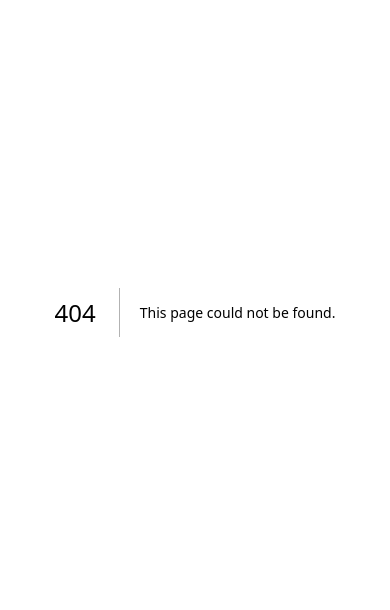
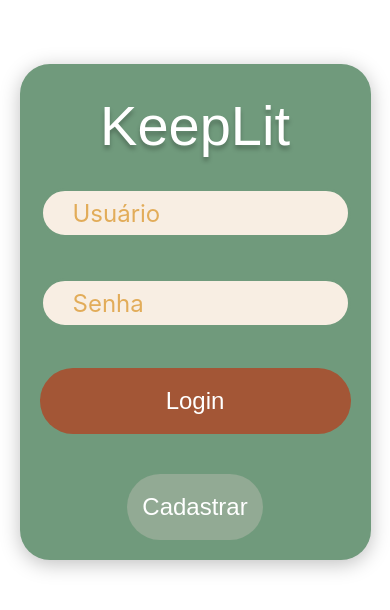
Before and after one commit to nogueiraluiz/modelagem-2024-3, a Next.js app in the folder site-fontEnd/keeplit/: page /login in a window 390 px wide. Before the commit this address had no page. Shown: the part 110-720 px from the top of the page. Built offline with nearby package versions, Linux system fonts and the light colour scheme.

Commit message:
Login e Cadastro (responsivos)

```diff
--- /dev/null
+++ b/site-fontEnd/keeplit/src/app/cadastro/index.tsx
@@ -0,0 +1,6 @@
+import React from 'react';
+import ReactDOM from 'react-dom';
+import CadastroPage from './page';
+import './styles.css';
+
+ReactDOM.render(<CadastroPage />, document.getElementById('root'));
--- /dev/null
+++ b/site-fontEnd/keeplit/src/app/cadastro/page.tsx
@@ -0,0 +1,28 @@
+import React from 'react';
+import './styles.css';
+
+const CadastroPage: React.FC = () => {
+  return (
+    <div className="login-container">
+      <div className="image-preview"></div>
+      <h1>KeepLit</h1>
+      <form className="login-form">
+        <div className="form-group">
+          <input type="text" id="username" name="username" placeholder="Usuário" required />
+        </div>
+        <div className="form-group">
+          <input type="email" id="email" name="email" placeholder="Email" required />
+        </div>
+        <div className="form-group">
+          <input type="password" id="password" name="password" placeholder="Senha" required />
+        </div>
+        <div className="form-group">
+          <input type="password" id="confirm-password" name="confirm-password" placeholder="Confirmar Senha" required />
+        </div>
+        <button type="submit" className="register-button">Cadastrar</button>
+      </form>
+    </div>
+  );
+};
+
+export default CadastroPage;
--- /dev/null
+++ b/site-fontEnd/keeplit/src/app/cadastro/styles.css
@@ -0,0 +1,149 @@
+body {
+  margin: 0;
+  padding: 0;
+  background-color: white;
+  min-height: 100vh;
+  display: flex;
+  justify-content: center;
+  align-items: center;
+  font-family: 'Poppins', sans-serif;
+}
+
+.login-container {
+  width: 90%;
+  max-width: 1379px;
+  height: auto;
+  background: #709A7C;
+  border-radius: 30px;
+  padding: 40px;
+  box-shadow: 0 4px 20px rgba(0, 0, 0, 0.25);
+  display: flex;
+  flex-direction: column;
+  align-items: center;
+  justify-content: center;
+}
+
+h1 {
+  font-size: 4.5rem;
+  color: white;
+  text-align: center;
+  margin-bottom: 20px;
+  font-weight: 400;
+  text-shadow: 0 4px 4px rgba(0, 0, 0, 0.25);
+}
+
+h2 {
+  font-size: 2.5rem;
+  color: #5B5B5B;
+  text-align: center;
+  margin-bottom: 60px;
+  font-weight: 300;
+}
+
+.form-group {
+  width: 100%;
+  max-width: 521px;
+  height: auto;
+  margin-bottom: 40px;
+  color: #E2AC59;
+}
+
+.form-group input {
+  width: 100%;
+  height: 60px; /* Ajustar a altura dos inputs */
+  border: 3px solid #709A7C;
+  border-radius: 35px;
+  font-size: 1.75rem;
+  padding: 0 30px;
+  color: #E2AC59;
+  font-family: 'Inter', sans-serif;
+  font-style: normal;
+  font-weight: 400;
+  line-height: 1.5;
+  background-color: #F8EEE3;
+}
+
+.form-group input::placeholder {
+  color: #E2AC59;
+}
+
+.button-container {
+  display: flex;
+  flex-direction: column;
+  align-items: center;
+  gap: 20px;
+  margin-top: 40px;
+}
+
+.login-button {
+  width: 100%;
+  max-width: 335px;
+  height: auto;
+  background: #92AA94;
+  color: white;
+  border: none;
+  border-radius: 35px;
+  font-size: 1.75rem;
+  cursor: pointer;
+  padding: 15px;
+}
+
+.register-button {
+  width: 100%;
+  max-width: 549px;
+  height: auto;
+  background: #A35636;
+  color: #FFFFFF;
+  border: none;
+  border-radius: 35px;
+  font-size: 1.75rem;
+  cursor: pointer;
+  display: flex;
+  align-items: center;
+  justify-content: center;
+  padding: 15px;
+}
+
+.login-form {
+  display: flex;
+  flex-direction: column;
+  align-items: center;
+}
+
+.login-form .form-group {
+  margin-bottom: 40px;
+}
+
+/*.image-preview {
+  width: 220px;
+  height: 187px;
+  background: url(image-removebg-preview.png);
+  margin-bottom: 20px;
+}*/
+
+@media (max-width: 768px) {
+  .login-container {
+    padding: 20px;
+  }
+
+  h1 {
+    font-size: 3.5rem;
+  }
+
+  h2 {
+    font-size: 2rem;
+  }
+
+  .form-group input {
+    font-size: 1.5rem;
+    height: 50px; /* Ajustar a altura dos inputs para telas menores */
+  }
+
+  .login-button {
+    font-size: 1.5rem;
+  }
+
+  .register-button {
+    font-size: 1.5rem;
+  }
+}
--- /dev/null
+++ b/site-fontEnd/keeplit/src/app/login/index.tsx
@@ -0,0 +1,6 @@
+import React from 'react';
+import ReactDOM from 'react-dom';
+import LoginPage from './page';
+import './styles.css';
+
+ReactDOM.render(<LoginPage />, document.getElementById('root'));
--- /dev/null
+++ b/site-fontEnd/keeplit/src/app/login/page.tsx
@@ -0,0 +1,24 @@
+import React from 'react';
+import './styles.css';
+
+const LoginPage: React.FC = () => {
+  return (
+    <div className="login-container">
+      <h1>KeepLit</h1>
+      <form className="login-form">
+        <div className="form-group">
+          <input type="text" id="username" name="username" placeholder="Usuário" required />
+        </div>
+        <div className="form-group">
+          <input type="password" id="password" name="password" placeholder="Senha" required />
+        </div>
+        <button type="submit" className="login-button">Login</button>
+      </form>
+      <div className="button-container">
+        <button className="register-button">Cadastrar</button>
+      </div>
+    </div>
+  );
+};
+
+export default LoginPage;
--- /dev/null
+++ b/site-fontEnd/keeplit/src/app/login/styles.css
@@ -0,0 +1,149 @@
+body {
+  margin: 0;
+  padding: 0;
+  background-color: white;
+  min-height: 100vh;
+  display: flex;
+  justify-content: center;
+  align-items: center;
+  font-family: 'Poppins', sans-serif;
+}
+
+.login-container {
+  width: 90%;
+  max-width: 1379px;
+  height: auto;
+  background: #709A7C;
+  border-radius: 30px;
+  padding: 40px;
+  box-shadow: 0 4px 20px rgba(0, 0, 0, 0.25);
+  display: flex;
+  flex-direction: column;
+  align-items: center;
+  justify-content: center;
+}
+
+h1 {
+  font-size: 4.5rem;
+  color: white;
+  text-align: center;
+  margin-bottom: 20px;
+  font-weight: 400;
+  text-shadow: 0 4px 4px rgba(0, 0, 0, 0.25);
+}
+
+h2 {
+  font-size: 2.5rem;
+  color: #5B5B5B;
+  text-align: center;
+  margin-bottom: 60px;
+  font-weight: 300;
+}
+
+.form-group {
+  width: 100%;
+  max-width: 521px;
+  height: auto;
+  margin-bottom: 40px;
+  color: #E2AC59;
+}
+
+.form-group input {
+  width: 100%;
+  height: 60px; /* Ajustar a altura dos inputs */
+  border: 3px solid #709A7C;
+  border-radius: 35px;
+  font-size: 1.75rem;
+  padding: 0 30px;
+  color: #E2AC59;
+  font-family: 'Inter', sans-serif;
+  font-style: normal;
+  font-weight: 400;
+  line-height: 1.5;
+  background-color: #F8EEE3;
+}
+
+.form-group input::placeholder {
+  color: #E2AC59;
+}
+
+.button-container {
+  display: flex;
+  flex-direction: column;
+  align-items: center;
+  gap: 20px;
+  margin-top: 40px;
+}
+
+.login-button {
+  width: 100%;
+  max-width: 549px;
+  height: auto;
+  background: #A35636;
+  color: #FFFFFF;
+  border: none;
+  border-radius: 35px;
+  font-size: 1.75rem;
+  cursor: pointer;
+  display: flex;
+  align-items: center;
+  justify-content: center;
+  padding: 15px;
+}
+
+.register-button {
+  width: 100%;
+  max-width: 335px;
+  height: auto;
+  background: #92AA94;
+  color: white;
+  border: none;
+  border-radius: 35px;
+  font-size: 1.75rem;
+  cursor: pointer;
+  padding: 15px;
+}
+
+.login-form {
+  display: flex;
+  flex-direction: column;
+  align-items: center;
+}
+
+.login-form .form-group {
+  margin-bottom: 40px;
+}
+
+/*.image-preview {
+  width: 220px;
+  height: 187px;
+  background: url(image-removebg-preview.png);
+  margin-bottom: 20px;
+}*/
+
+@media (max-width: 768px) {
+  .login-container {
+    padding: 20px;
+  }
+
+  h1 {
+    font-size: 3.5rem;
+  }
+
+  h2 {
+    font-size: 2rem;
+  }
+
+  .form-group input {
+    font-size: 1.5rem;
+    height: 50px; /* Ajustar a altura dos inputs para telas menores */
+  }
+
+  .login-button {
+    font-size: 1.5rem;
+  }
+
+  .register-button {
+    font-size: 1.5rem;
+  }
+}
--- a/site-fontEnd/keeplit/src/app/page.tsx
+++ b/site-fontEnd/keeplit/src/app/page.tsx
@@ -5,7 +5,7 @@ import Image from "next/image";
 export default function Home() {
   return (
     <main className="flex flex-row flex-nowrap justify-start items-start">
-      <Sidebar caminhoimagem="/logo.svg" nomeusuario="lele" />
+      <Sidebar caminhoimagem="/logo.svg" nomeusuario="Igor Mattos" />
       <div className="grow m-0 p-0"></div>
       <Criaposts />
     </main>
```
Also changed, not shown: site-fontEnd/keeplit/public/index.html (added, +13 -0 lines), 1 other file (tests, documents, lock files or other folders).
